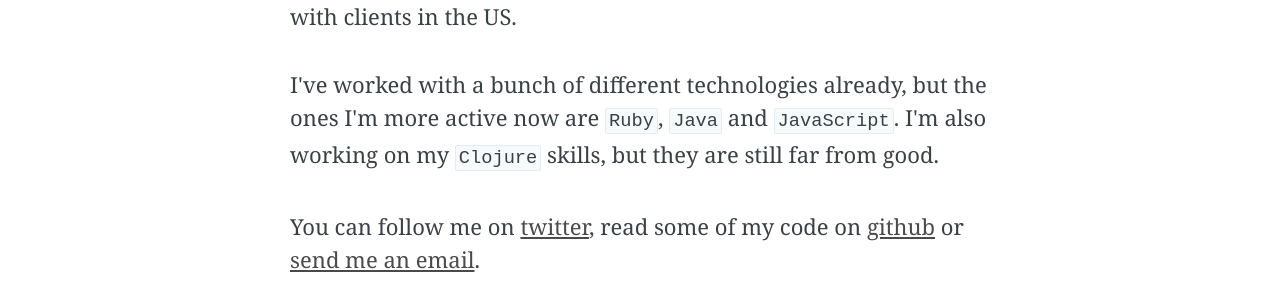
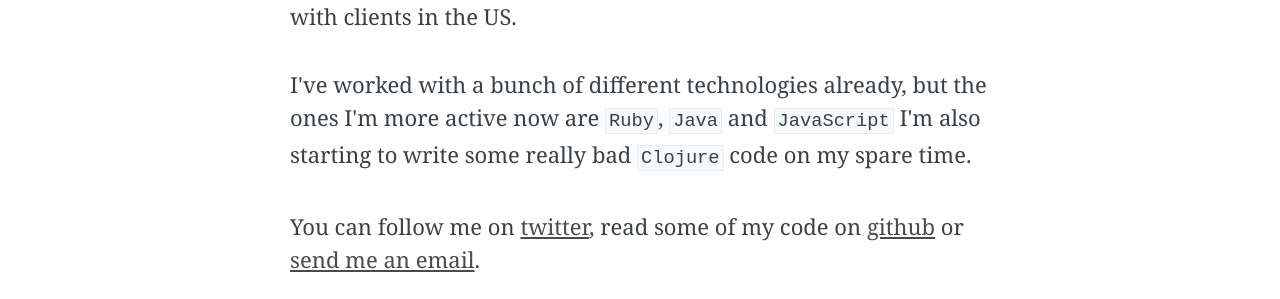
Before and after one commit to brianstorti/brianstorti.github.io, a Jekyll site: the page built from about.html, in a window 1280 px wide. Shown: the part 705-1004 px from the top of the page. Built offline with Jekyll 4.4.1, drawn with Linux system fonts in a browser that asks for light colours; Markdown is read by kramdown in place of the engine named in the settings; a script that is not in the unit is left out.

Commit message:
update about

```diff
--- a/about.html
+++ b/about.html
@@ -18,17 +18,18 @@ title: About me
     <img src="/assets/images/profile.png" class="rounded-corner-img" />
 
     <p>
-    I'm currently living in Porto Alegre, Brazil, but working mostly with clients in the US.
+      I'm currently living in Porto Alegre, Brazil, but working mostly with clients in the US.
     </p>
 
     <p>
-    I've worked with a bunch of different technologies already, but the ones I'm more active now are <code>Ruby</code>, <code>Java</code> and <code>JavaScript</code>. I'm also working on my <code>Clojure</code> skills, but they are still far from good.
+      I've worked with a bunch of different technologies already, but the ones I'm more active now are <code>Ruby</code>, <code>Java</code> and <code>JavaScript</code>
+      I'm also starting to write some really bad <code>Clojure</code> code on my spare time.
     </p>
 
     <p>
-    You can follow me on <a href="http://twitter.com/brianstorti" target="blank">twitter</a>,
-    read some of my code on <a href="http://github.com/brianstorti" target="blank">github</a>
-    or <a href="mailto:brian@brianstorti.com">send me an email</a>.
+      You can follow me on <a href="http://twitter.com/brianstorti" target="blank">twitter</a>,
+      read some of my code on <a href="http://github.com/brianstorti" target="blank">github</a>
+      or <a href="mailto:brian@brianstorti.com">send me an email</a>.
     </p>
   </article>
 </main>
```
